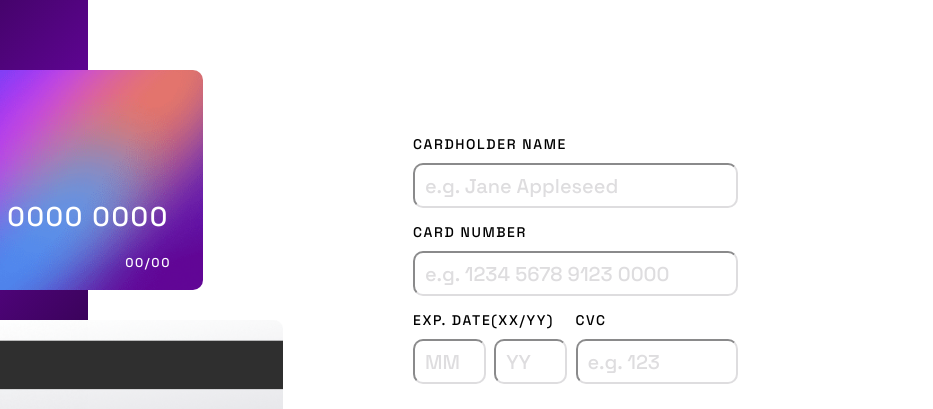
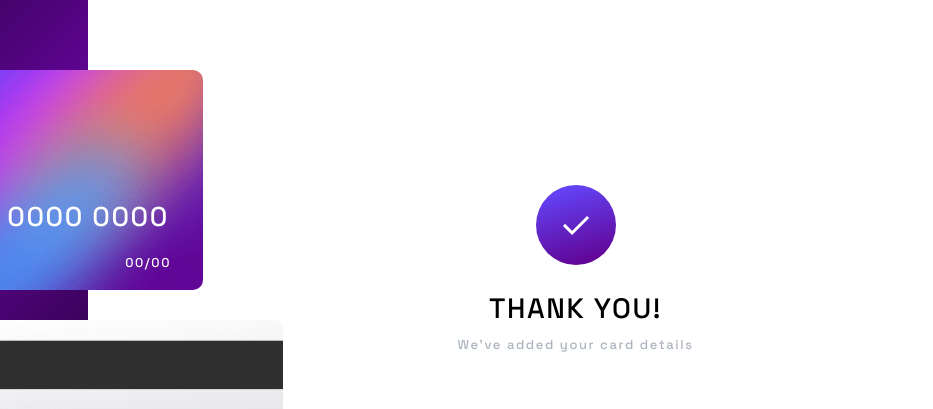
Before and after one commit to Ekin-shieh/interactive-card-details-form, a plain HTML site: page index.html in a window 1280 px wide. Both pictures are taken after typing "Sample", "Sample", "Sample", "Sample", "Sample" into the empty fields and a click on the button "Confirm". Shown: the part 100-509 px from the top of the page, 347-1280 px from the left. Drawn offline with Linux system fonts and the light colour scheme.

Commit message:
add the effect after submit successfully

```diff
--- a/index.html
+++ b/index.html
@@ -7,6 +7,7 @@
   <link rel="stylesheet" href="/style/bg-card.css">
   <link rel="stylesheet" href="/style/body.css">
   <link rel="stylesheet" href="/style/form.css">
+  <link rel="stylesheet" href="/style/success.css">
   <title>Interactive card details form</title>
 </head>
 <body>
@@ -41,6 +42,11 @@
     </div>
     <button type="submit">Confirm</button>
   </form>
+  <div class="hidden" id="success-message">
+    <img src="/images/icon-complete.svg">
+    <div class="first">THANK YOU!</div>
+    <div class="second">We've added your card details</div>
+  </div>
   <script src="/script/form.js"></script>
 </body>
 </html>
--- a/script/form.js
+++ b/script/form.js
@@ -112,5 +112,14 @@ document.addEventListener('DOMContentLoaded', function () {
         cvcNumValue = '000';
         month = '00';
         year = '00';
+
+        const element = document.getElementById('success-message');
+        const current = window.getComputedStyle(element).display;
+
+        if (current === "none") {
+            element.style.display = "flex";
+        } else {
+            element.style.display = "none";
+        }
     });
 });
--- a/style/body.css
+++ b/style/body.css
@@ -35,6 +35,12 @@ body {
   }
 
   form {
+    position: absolute;
+    top: 210px;
+    left: 735px;
+  }
+
+  #success-message {
     position: absolute;
     top: 210px;
     left: 735px;
@@ -80,5 +86,12 @@ body {
       top: 300px;
       left: 0;
     }
+
+    #success-message {
+      top: 300px;
+      left: 0;
+    }
+
+
   }
 }
--- /dev/null
+++ b/style/success.css
@@ -0,0 +1,22 @@
+#success-message {
+    width: 375px;
+    display: none;
+    flex-direction: column;
+    align-items: center;
+    z-index: 2;
+    background-color: white;
+
+    img {
+        margin: 75px 0 25px 0;
+    }
+
+    .first {
+        font-size: 28px;
+    }
+
+    .second {
+        color:hsl(212, 12%, 71%);
+        font-size: 13px;
+        margin: 10px 0 35px 0;
+    }
+}
```
